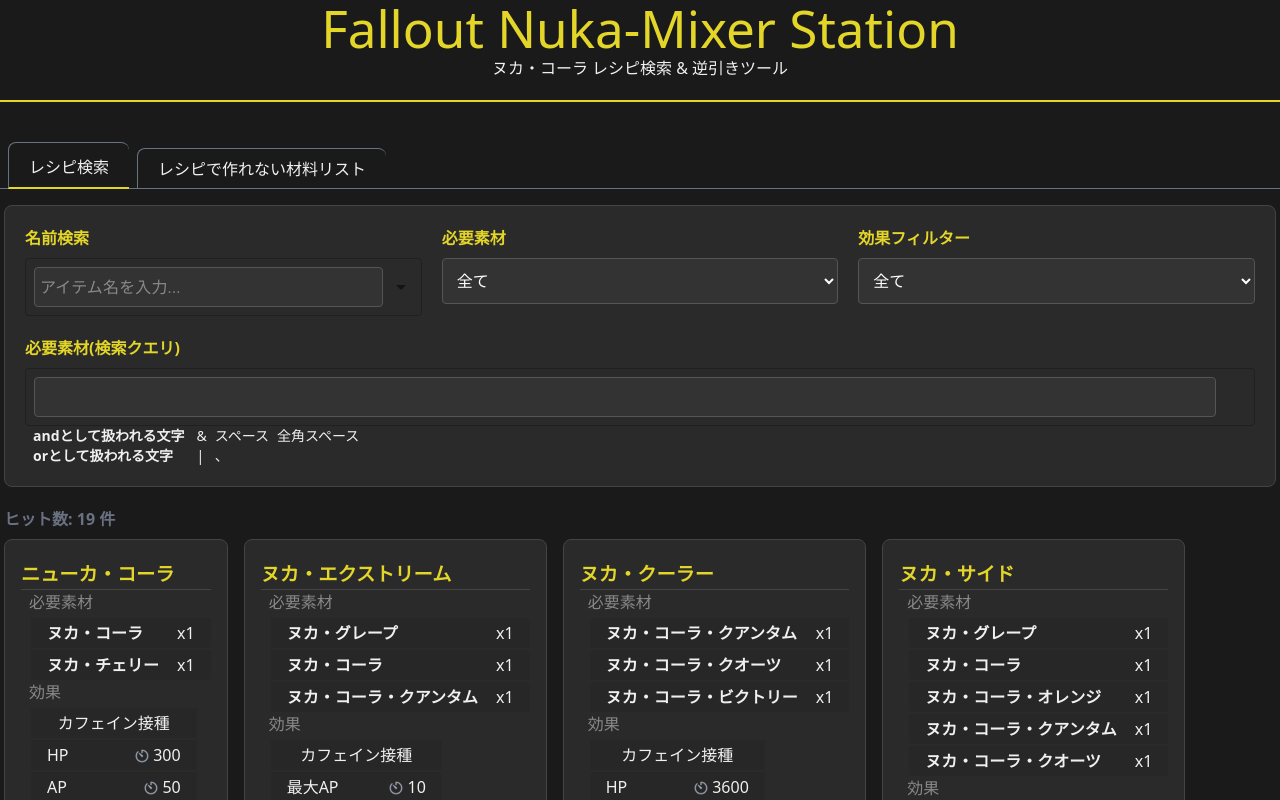
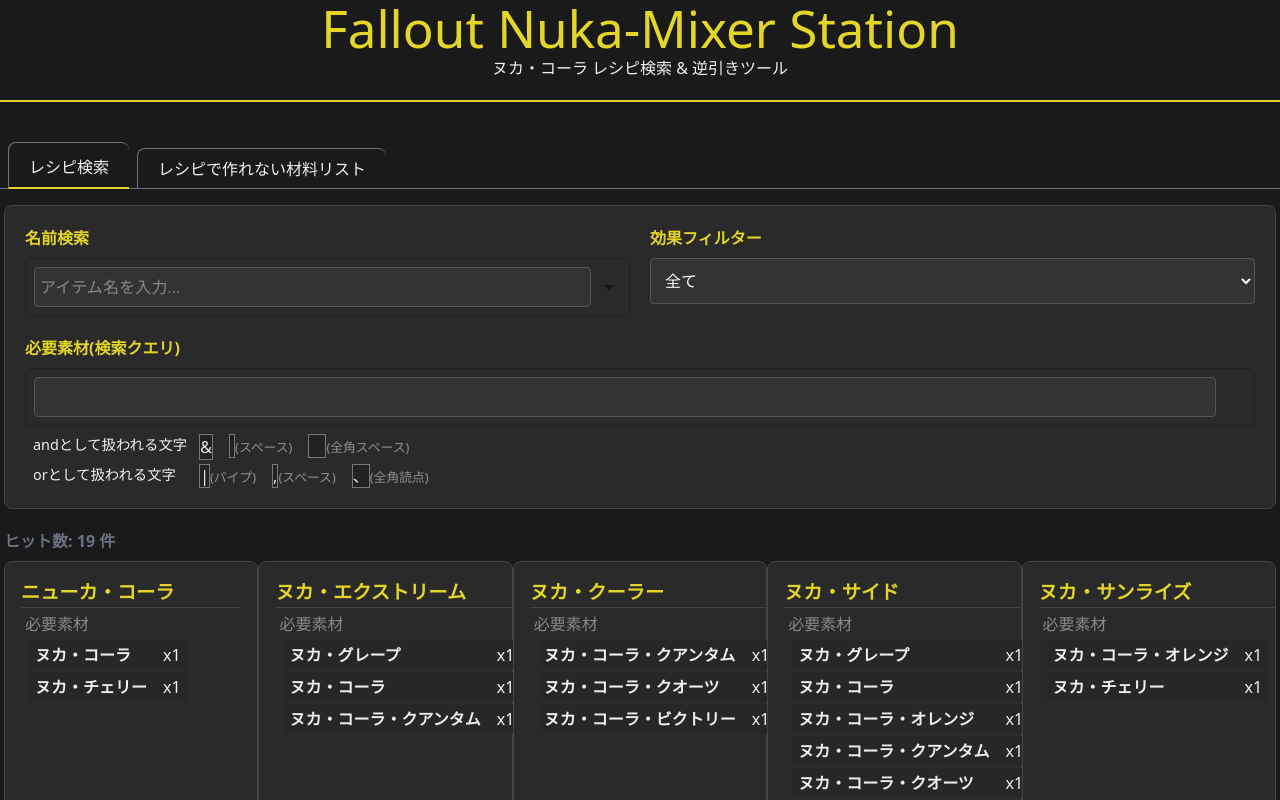
Before and after one commit to vvlvm/fallout-recipe, a React (Vite) app: page / in a window 1280 px wide. Shown: the top 800 px of the page. Built offline with nearby package versions, Linux system fonts and the light colour scheme.

Commit message:
作業を保存

```diff
--- a/src/components/filters/IngredientQueryAutoComplete.tsx
+++ b/src/components/filters/IngredientQueryAutoComplete.tsx
@@ -1,10 +1,11 @@
 import { INGREDIENT_NAMES } from "@/constants/INGREDIENT_NAMES"
 import Autocomplete from "@mui/material/Autocomplete"
 import TextField from "@mui/material/TextField"
+import "./ingredientQueryAutoComplete.css"
 
-const options = INGREDIENT_NAMES
+const OPTIONS = INGREDIENT_NAMES
 // 「、」「,」はor。全角スペース・スペースはand。
-const lastTokenRegex = /[^&|()（）　、, ]+$/
+const lastTokenRegex = /[^&|()（）\u3000、, ]+$/
 
 interface Props {
   inputValue: string
@@ -19,7 +20,7 @@
       <Autocomplete
         id="ingredient-query-autocomplete"
         freeSolo
-        options={options}
+        options={OPTIONS}
         inputValue={inputValue}
         value={inputValue}
         onInputChange={(_, newInputValue, reason) => {
@@ -53,27 +54,49 @@
         }}
         renderInput={(params) => <TextField {...params} />}
       />
-      <HelperText />
+      <QueryExplain />
     </>
   )
 }
 
-function HelperText() {
+function QueryExplain() {
   return (
-    <table className="ml-2 w-fit text-sm">
-      <tbody>
-        <tr className="align-baseline">
-          <td className="pr-2 font-bold">andとして扱われる文字</td>
-          <td className="px-1">&</td>
-          <td className="px-1">スペース</td>
-          <td className="px-1">全角スペース</td>
-        </tr>
-        <tr className="align-baseline">
-          <td className="pr-2 font-bold">orとして扱われる文字</td>
-          <td className="px-1">|</td>
-          <td className="px-1">、</td>
-        </tr>
-      </tbody>
-    </table>
+    <div id="ingredient-query-explain">
+      <div className="row">
+        <span className="head">andとして扱われる文字</span>
+        <div className="examples">
+          <span className="example">&</span>
+          <div>
+            <span className="example"> </span>
+            <span className="note">(スペース)</span>
+          </div>
+          <div>
+            {" "}
+            <span className="example">　</span>
+            <span className="note">(全角スペース)</span>
+          </div>
+        </div>
+      </div>
+      <div className="row">
+        <span className="head">orとして扱われる文字</span>
+        <div className="examples">
+          <div>
+            {" "}
+            <span className="example">|</span>
+            <span className="note">(パイプ)</span>
+          </div>
+          <div>
+            {" "}
+            <span className="example">,</span>
+            <span className="note">(スペース)</span>
+          </div>
+          <div>
+            {" "}
+            <span className="example">、</span>
+            <span className="note">(全角読点)</span>
+          </div>
+        </div>
+      </div>
+    </div>
   )
 }
--- /dev/null
+++ b/src/components/filters/QueriedIngredientNamesContext.tsx
@@ -0,0 +1,30 @@
+import type { IngredientName } from "@/types/RecipieType"
+import {
+  type FC,
+  type PropsWithChildren,
+  createContext,
+  useContext,
+} from "react"
+
+type Value = IngredientName[]
+
+const QueriedIngredientNamesContext = createContext<Value>([])
+
+export function useQueriedIngredientNames() {
+  return useContext(QueriedIngredientNamesContext)
+}
+
+interface ProviderProps extends PropsWithChildren {
+  value: Value
+}
+
+export const QueriedIngredientNamesProvider: FC<ProviderProps> = ({
+  value,
+  children,
+}) => {
+  return (
+    <QueriedIngredientNamesContext.Provider value={value}>
+      {children}
+    </QueriedIngredientNamesContext.Provider>
+  )
+}
--- a/src/components/filters/RecipeGrid.tsx
+++ b/src/components/filters/RecipeGrid.tsx
@@ -1,41 +1,36 @@
-import type { EffectName, Recipe, IngredientName } from "@/types/RecipieType";
-import { Effects } from "./Effects";
-import "./recipeGrid.css";
-import { RequiredItems } from "./RequiredItems";
+import type { EffectName, Recipe } from "@/types/RecipieType"
+import { Effects } from "./Effects"
+import "./recipeGrid.css"
+import { RequiredItems } from "./RequiredItems"
 
 interface Props {
-  filteredRecipes: Recipe[];
-  selectedIngredient: IngredientName | "";
-  selectedEffect: EffectName | "";
+  filteredRecipes: Recipe[]
+  selectedEffect: EffectName | ""
 }
 
 export function RecipeGrid(props: Props) {
-  const { filteredRecipes, selectedIngredient, selectedEffect } = props;
+  const { filteredRecipes, selectedEffect } = props
 
   return (
     <div className="recipe-grid">
       {filteredRecipes.map((recipe) => (
         <Card
           recipe={recipe}
-          selectedIngredient={selectedIngredient}
           selectedEffect={selectedEffect}
           key={recipe.itemName}
         />
       ))}
     </div>
-  );
+  )
 }
 
-interface CardProps extends Pick<
-  Props,
-  "selectedEffect" | "selectedIngredient"
-> {
-  recipe: Recipe;
+interface CardProps extends Pick<Props, "selectedEffect"> {
+  recipe: Recipe
 }
 
 function Card(props: CardProps) {
-  const { recipe, selectedIngredient, selectedEffect } = props;
-  const { itemName, requiredItems, effects } = recipe;
+  const { recipe, selectedEffect } = props
+  const { itemName, requiredItems, effects } = recipe
 
   return (
     <div className="recipe-card">
@@ -43,10 +38,7 @@
 
       <div className="recipe-section">
         <h3>必要素材</h3>
-        <RequiredItems
-          requiredItems={requiredItems}
-          selectedIngredient={selectedIngredient}
-        />
+        <RequiredItems requiredItems={requiredItems} />
       </div>
 
       <div className="recipe-section">
@@ -54,5 +46,5 @@
         <Effects effects={effects} selectedEffect={selectedEffect} />
       </div>
     </div>
-  );
+  )
 }
--- a/src/components/filters/RequiredItems.tsx
+++ b/src/components/filters/RequiredItems.tsx
@@ -1,37 +1,35 @@
-import type { RequiredItem, IngredientName } from "@/types/RecipieType";
-import "./recipeGrid.css";
-import clsx from "clsx";
+import type { RequiredItem } from "@/types/RecipieType"
+import clsx from "clsx"
+import { useQueriedIngredientNames } from "./QueriedIngredientNamesContext"
+import "./recipeGrid.css"
 
 interface Props {
-  requiredItems: RequiredItem[];
-  selectedIngredient: IngredientName | "";
+  requiredItems: RequiredItem[]
 }
 
 export function RequiredItems(props: Props) {
-  const { requiredItems, selectedIngredient } = props;
+  const { requiredItems } = props
 
   return (
     <div className="list-like-grid">
       {requiredItems.map((item) => (
-        <RequiredItem
-          item={item}
-          selectedIngredient={selectedIngredient}
-          key={item.requiredItemName}
-        />
+        <RequiredItem item={item} key={item.requiredItemName} />
       ))}
     </div>
-  );
+  )
 }
 
 interface ItemProps {
-  item: RequiredItem;
-  selectedIngredient: IngredientName | "";
+  item: RequiredItem
 }
 
 function RequiredItem(props: ItemProps) {
-  const { item, selectedIngredient } = props;
-  const { requiredItemName, amount } = item;
-  const isHighlighted = requiredItemName === selectedIngredient;
+  const { item } = props
+  const { requiredItemName, amount } = item
+  const queriedIngredientNames = useQueriedIngredientNames()
+  const isHighlighted = queriedIngredientNames.some(
+    (e) => e === requiredItemName,
+  )
 
   return (
     <div key={item.requiredItemName} className="item">
@@ -45,5 +43,5 @@
       </span>
       <span>x{amount}</span>
     </div>
-  );
+  )
 }
--- a/src/components/filters/index.tsx
+++ b/src/components/filters/index.tsx
@@ -1,21 +1,19 @@
 import { EFFECT_LABELS } from "@/constants/EFFECT_LABELS.ts"
 import { EFFECT_NAMES } from "@/constants/EFFECT_NAMES.ts"
-import { INGREDIENT_NAMES } from "@/constants/INGREDIENT_NAMES.ts"
+import { ITEM_NAME } from "@/constants/ITEM_NAMES.ts"
 import { RECIPE_LIST } from "@/constants/RECIPE_LIST.ts"
 import type { EffectName, IngredientName } from "@/types/RecipieType.ts"
-import { memo, useMemo, useState } from "react"
-import { RecipeGrid } from "./RecipeGrid.tsx"
-import { IngredientQueryAutoComplete } from "./IngredientQueryAutoComplete.tsx"
+import { parseIngredientQuery } from "@/utils/parseIngredientQuery.tsx"
 import { filterRecipes } from "@/utils/recipeFilter.ts"
 import Autocomplete from "@mui/material/Autocomplete"
 import TextField from "@mui/material/TextField"
-import { ITEM_NAME } from "@/constants/ITEM_NAMES.ts"
+import { memo, useMemo, useState } from "react"
+import { IngredientQueryAutoComplete } from "./IngredientQueryAutoComplete.tsx"
+import { RecipeGrid } from "./RecipeGrid.tsx"
+import { QueriedIngredientNamesProvider } from "./QueriedIngredientNamesContext.tsx"
 
 export const Filters = memo(function Filters() {
   const [itemNameSearchTerm, setItemNameSearchTerm] = useState("")
-  const [selectedIngredientName, setSelectedIngredientName] = useState<
-    IngredientName | ""
-  >("")
   const [selectedEffectName, setSelectedEffectName] = useState<EffectName | "">(
     "",
   )
@@ -26,16 +24,15 @@
     return filterRecipes({
       recipes: RECIPE_LIST,
       itemNameSearchTerm,
-      selectedIngredientName,
       selectedEffectName,
       ingredientQuery,
     })
-  }, [
-    itemNameSearchTerm,
-    selectedIngredientName,
-    selectedEffectName,
-    ingredientQuery,
-  ])
+  }, [itemNameSearchTerm, selectedEffectName, ingredientQuery])
+
+  const queriedIngredientNames = useMemo<IngredientName[]>(
+    () => parseIngredientQuery(ingredientQuery),
+    [ingredientQuery],
+  )
 
   return (
     <>
@@ -50,21 +47,6 @@
               <TextField {...params} placeholder="アイテム名を入力..." />
             )}
           />
-        </div>
-
-        <div className="filter-group">
-          <label>必要素材</label>
-          <select
-            value={selectedIngredientName}
-            onChange={handleIngredientChange}
-          >
-            <option value="">全て</option>
-            {INGREDIENT_NAMES.map((ing) => (
-              <option key={ing} value={ing}>
-                {ing}
-              </option>
-            ))}
-          </select>
         </div>
 
         <div className="filter-group">
@@ -92,11 +74,12 @@
         ヒット数: {filteredRecipes.length} 件
       </div>
 
-      <RecipeGrid
-        filteredRecipes={filteredRecipes}
-        selectedIngredient={selectedIngredientName}
-        selectedEffect={selectedEffectName}
-      />
+      <QueriedIngredientNamesProvider value={queriedIngredientNames}>
+        <RecipeGrid
+          filteredRecipes={filteredRecipes}
+          selectedEffect={selectedEffectName}
+        />
+      </QueriedIngredientNamesProvider>
     </>
   )
 
@@ -104,10 +87,6 @@
     setItemNameSearchTerm(newValue)
   }
 
-  function handleIngredientChange(event: React.ChangeEvent<HTMLSelectElement>) {
-    setSelectedIngredientName(event.target.value as IngredientName | "")
-  }
-
   function handleEffectChange(event: React.ChangeEvent<HTMLSelectElement>) {
     setSelectedEffectName(event.target.value as EffectName | "")
   }
--- /dev/null
+++ b/src/components/filters/ingredientQueryAutoComplete.css
@@ -0,0 +1,34 @@
+#ingredient-query-explain {
+  display: grid;
+  grid-template-columns: auto 1fr; /*横*/
+  gap: 4px;
+  margin-top: 8px;
+  margin-left: 8px;
+
+  .row {
+    display: grid;
+    grid-column: span 2;
+    grid-template-columns: subgrid;
+
+    .head {
+      font-size: 0.9em;
+      margin-right: 8px;
+    }
+
+    .examples {
+      display: flex;
+      gap: 0px 16px;
+
+      .example {
+        white-space: pre;
+        border: solid 1px hsl(from var(--color-text) h s calc(l * 0.5));
+        background: hsl(from var(--color-card-bg) h s calc(l * 0.8));
+      }
+
+      .note {
+        font-size: 0.8em;
+        color: hsl(from var(--color-text) h s calc(l * 0.6));
+      }
+    }
+  }
+}
--- a/src/components/filters/recipeGrid.css
+++ b/src/components/filters/recipeGrid.css
@@ -1,13 +1,17 @@
 .recipe-grid {
-  display: flex;
-  flex-wrap: wrap;
-  gap: 32px 16px;
+  display: grid;
+  grid-template-columns: repeat(auto-fill, minmax(250px, 1fr));
+  grid-template-rows: auto auto auto;
+  align-items: start;
 
   .recipe-card {
+    display: grid;
+    grid-row: span 3;
+    grid-template-rows: subgrid;
+    padding: 16px;
     background: var(--color-card-bg);
     border: 1px solid #444;
     border-radius: 8px;
-    padding: 20px 16px;
     transition: transform 0.2s;
 
     &:hover {
@@ -16,7 +20,6 @@
     }
 
     h2 {
-      margin: 0;
       color: var(--color-primary);
       border-bottom: 1px solid #444;
       font-size: larger;
@@ -24,10 +27,9 @@
     }
 
     .recipe-section {
-      margin-left: 8px;
+      margin: 4px;
 
       h3 {
-        margin: 0;
         margin-bottom: 4px;
         text-transform: uppercase;
         color: #888;
@@ -36,16 +38,17 @@
       .list-like-grid {
         display: grid;
         grid-template-columns: 1fr auto;
-        margin-left: 2px;
-        gap: 2px;
+        gap: 2px 0px;
+        margin: 4px;
         width: fit-content;
+        border-radius: 8px;
 
         .item {
           display: grid;
           grid-column: span 2;
           grid-template-columns: subgrid;
           background: hsl(from var(--color-card-bg) h s calc(l * 0.92));
-          padding: 3px 16px;
+          padding: 3px 6px;
           border-radius: 3px;
 
           &.single-column {
--- /dev/null
+++ b/src/utils/parseIngredientQuery.tsx
@@ -0,0 +1,15 @@
+import { type IngredientName, isIngredientName } from "@/types/RecipieType"
+
+const TOKEN_SEPARATORS = /[&()（）\u3000、,|]+/
+
+export function parseIngredientQuery(query: string): IngredientName[] {
+  if (!query) return []
+  const tokens = query
+    .split(TOKEN_SEPARATORS)
+    .map((t) => t.trim())
+    .filter(Boolean)
+
+  const filtered: IngredientName[] = tokens.filter(isIngredientName)
+  const deduplicated: IngredientName[] = Array.from(new Set(filtered))
+  return deduplicated
+}
--- a/src/utils/recipeFilter.ts
+++ b/src/utils/recipeFilter.ts
@@ -8,28 +8,17 @@
 interface Props<T> {
   recipes: T[]
   itemNameSearchTerm: string
-  selectedIngredientName: IngredientName | ""
   selectedEffectName: EffectName | ""
   /** @param ingredientQuery 入力された検索クエリ (例: "Meat & (Water | Rice)"" */
   ingredientQuery: string
 }
 
 export function filterRecipes(props: Props<Recipe>): Recipe[] {
-  const {
-    recipes,
-    itemNameSearchTerm,
-    selectedIngredientName,
-    selectedEffectName,
-    ingredientQuery,
-  } = props
+  const { recipes, itemNameSearchTerm, selectedEffectName, ingredientQuery } =
+    props
 
   return recipes.filter((recipe) => {
     const matchesItemName = recipe.itemName.includes(itemNameSearchTerm)
-    const matchesIngredientName =
-      selectedIngredientName === "" ||
-      recipe.requiredItems.some(
-        (item) => item.requiredItemName === selectedIngredientName,
-      )
     const matchesEffectName =
       selectedEffectName === "" ||
       Object.hasOwn(recipe.effects, selectedEffectName)
@@ -38,12 +27,7 @@
       recipe.requiredItems.map((e) => e.requiredItemName),
     )
 
-    return (
-      matchesItemName &&
-      matchesIngredientName &&
-      matchesEffectName &&
-      matchesIngredientQuery
-    )
+    return matchesItemName && matchesEffectName && matchesIngredientQuery
   })
 }
 
@@ -75,7 +59,7 @@
     .replace(/）/g, ")")
     .replace(/、/g, "|") // OR演算子として扱う
     .replace(/,/g, "|") // OR演算子として扱う
-    .replace(/　/g, " ") // 暗黙のANDとして扱う
+    .replace(/\u3000/g, " ") // 全角スペース 暗黙のANDとして扱う
 
   // & | ( ) と半角・全角スペースで分割。ただし演算子はトークンとして維持する。
   return normalized
```
Also changed, not shown: src/types/RecipieType.ts (+74 -70 lines).
